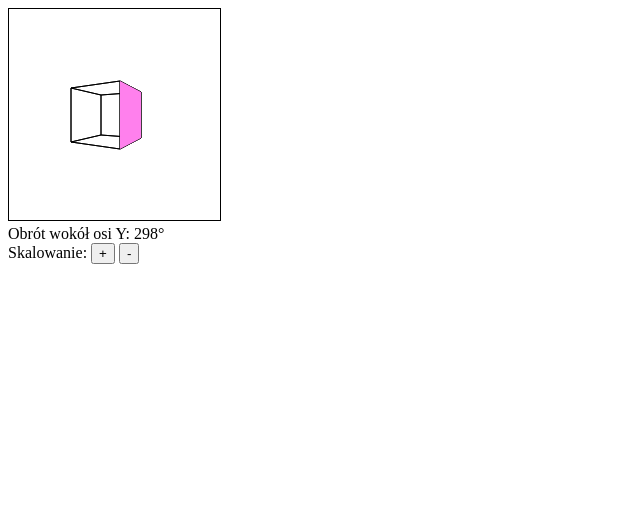
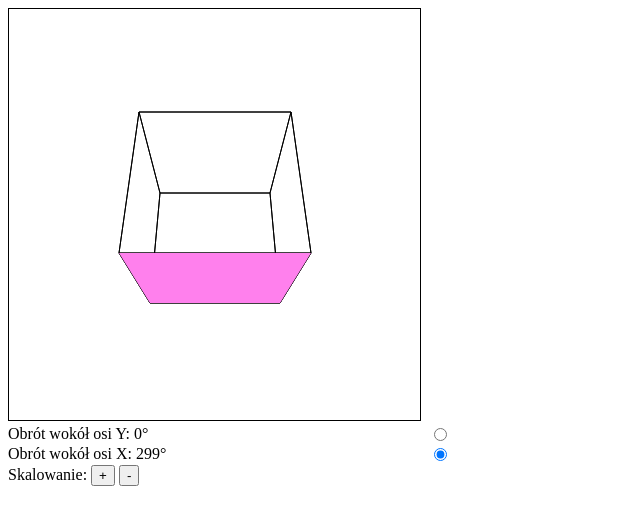
Before and after one commit to DOLEROL/canvas-js-3d, a plain HTML site: page docs/index.html in a window 1280 px wide. Shown: the whole page, without its empty margins (0-640 px from the left). Drawn offline with Linux system fonts and the light colour scheme.

Commit message:
docs update

```diff
--- a/docs/index.html
+++ b/docs/index.html
@@ -5,19 +5,24 @@
     <meta http-equiv="X-UA-Compatible" content="IE=edge">
     <meta name="viewport" content="width=device-width, initial-scale=1.0">
     <title>Document</title>
-    <style>
-        #canvas{
-            border: 1px solid black;
-        }
-    </style>
+    <link rel="stylesheet" href="style.css">
 </head>
 <body>
     <canvas
         id="canvas"
-        width="211"
-        height="211">
+        width="411"
+        height="411">
     </canvas>
-    <div>Obrót wokół osi Y: <span id="Y"></span>°</div>
+    <form>
+        <div class="flex">
+            <div class="flex-item-1">Obrót wokół osi Y: <span id="Y"></span>°</div>
+            <div class="flex-item-2"><input type="radio" name="radio" id="radioY"></div>
+        </div>
+        <div class="flex">
+            <div class="flex-item-1">Obrót wokół osi X: <span id="X"></span>°</div>
+            <div class="flex-item-2"><input type="radio" name="radio" id="radioX" checked></div>
+        </div>
+    </form>
     <div>Skalowanie:
         <button id="scaleUP">+</button>
         <button id="scaleDOWN">-</button>
--- a/docs/main.js
+++ b/docs/main.js
@@ -1,43 +1,35 @@
-class Square{
-    #points = [];
-    #center
-    #size
-
+// rectangular triangle
+class Triangle{
     constructor(center, size){
-        this.#center = center;
-        this.#size = size;
-        this.generatePoints(this.#center, this.#size)
+        this.center = center
+        this.size = size
     }
 
-    generatePoints(center, size){
-        size /= 2
-        for(let i = 0; i < 4; i++){
-            this.#points[i] = this.calcPosition(center, size, i)
+    generatePoints(figure){
+        switch(figure.toLowerCase()){
+            case "square":
+                return this.square(this.center, this.size);
         }
     }
 
-    calcPosition(center, size, corner){
-        let x, y;
-        switch(corner){
-            case 0:
-                x = center.x + size
-                y = center.y + size
-                break;
-            case 1:
-                x = center.x - size
-                y = center.y + size
-                break;
-            case 2:
-                x = center.x - size
-                y = center.y - size
-                break;
-            case 3:
-                x = center.x + size
-                y = center.y - size
-                break;
-        }
+    square(center, size){
+        size /= 2;
 
-        return { x, y, z: center.z }
+        return [
+            { x: center.x - size, y: center.y + size, z: center.z },
+            { x: center.x - size, y: center.y - size, z: center.z },
+            { x: center.x + size, y: center.y - size, z: center.z },
+            { x: center.x + size, y: center.y + size, z: center.z }
+        ]
+    }
+}
+
+class Square extends Triangle{
+    #points = [];
+
+    constructor(center, size){
+        super(center, size);
+        this.#points = super.generatePoints(Square.name);
     }
 
     getPoints(){
@@ -71,43 +63,43 @@ class Cube{
             case 0:
                 x = center.x + size
                 y = center.y + size
-                z = center.y + size
+                z = center.z + size
                 break;
             case 1:
                 x = center.x - size
                 y = center.y + size
-                z = center.y + size
+                z = center.z + size
                 break;
             case 2:
                 x = center.x - size
                 y = center.y - size
-                z = center.y + size
+                z = center.z + size
                 break;
             case 3:
                 x = center.x + size
                 y = center.y - size
-                z = center.y + size
+                z = center.z + size
                 break;
             // ---------
             case 4:
                 x = center.x + size
                 y = center.y + size
-                z = center.y - size
+                z = center.z - size
                 break;
             case 5:
                 x = center.x - size
                 y = center.y + size
-                z = center.y - size
+                z = center.z - size
                 break;
             case 6:
                 x = center.x - size
                 y = center.y - size
-                z = center.y - size
+                z = center.z - size
                 break;
             case 7:
                 x = center.x + size
                 y = center.y - size
-                z = center.y - size
+                z = center.z - size
                 break;
         }
 
@@ -123,8 +115,10 @@ class Cube{
 
 window.onload = () => {
     const spanY = document.getElementById("Y")
+    const spanX = document.getElementById("X")
     const scaleUP = document.getElementById("scaleUP")
     const scaleDOWN = document.getElementById("scaleDOWN")
+    const radio = document.querySelectorAll('input[type="radio"]')
 
     scaleUP.addEventListener("click", ()=>{
         Z += 10;
@@ -144,7 +138,7 @@ window.onload = () => {
         return Math.PI * deg / 180;
     }
 
-    function rotate_Y(point, deg, d){
+    function rotateY(point, deg, d){
         const rad = degToRad(deg);
 
         let z = point.z - d.z;
@@ -156,7 +150,7 @@ window.onload = () => {
         return { y: Math.round(yPrim + d.y), z: Math.round(zPrim + d.z) };
     }
 
-    function rotate_X(point, deg, mid){
+    function rotateX(point, deg, mid){
         const rad = degToRad(deg);
 
         let z = point.z - mid.z;
@@ -168,28 +162,41 @@ window.onload = () => {
         return { x: Math.round(xPrim + mid.x), z: Math.round(zPrim + mid.z) };
     }
 
-    function scale(xy, z, zs, po_xy){
+    function scale(xy, z, zs, pC){
         return Math.round(
             Math.tan(
-                Math.atan((xy - po_xy) / z)
-            ) * zs + po_xy
+                Math.atan((xy - pC) / z)
+            ) * zs + pC
         );
     }
 
-    function rotAndScl(p_1, deg, CAMERA, MID){
-        spanY.innerText = deg
+    function rotateScaleAxisY(p1, deg, CAMERA, MID){
+        spanY.innerText = deg.y
+        spanX.innerText = deg.x
 
-        const r_X = rotate_X(p_1, deg, MID)
-        const s_X = scale(r_X.x, r_X.z, Z, CAMERA.x);
+        const rX = rotateX(p1, deg.y, MID)
+        const sX = scale(rX.x, rX.z, Z, CAMERA.x);
 
-        const s_Y = scale(p_1.y, r_X.z, Z, CAMERA.y);
-        // const r_Y = rotate_Y(p_1, 0, MID)
-        // const s_Y = scale(r_Y.y, r_Y.z, Z, CAMERA.y);
+        const sY = scale(p1.y, rX.z, Z, CAMERA.y);
 
-        // console.log(p_1)
-        // console.log(`DEG: ${DEG} \nXz:${r_X.z} Xs${s_X} Ys:${s_Y}`)
 
-        return [ s_X, s_Y ]
+        return [ sX, sY ]
+    }
+
+    function rotateScaleAxisX(p1, deg, CAMERA, MID){
+        spanY.innerText = deg.y
+        spanX.innerText = deg.x
+
+        const rY = rotateY(p1, deg.x, MID)
+        const sY = scale(rY.y, rY.z, Z, CAMERA.y);
+
+        const sX = scale(p1.x, rY.z, Z, CAMERA.x);
+
+        return [ sX, sY ]
+    }
+
+    function rotateScale(p1, deg, CAMERA, MID){
+        return deg.rot == "y" ? rotateScaleAxisY(p1, deg, CAMERA, MID) : rotateScaleAxisX(p1, deg, CAMERA, MID);
     }
 
 // -------------------------------------------------
@@ -200,8 +207,13 @@ window.onload = () => {
         z: 0
     };
 
-    let DEG = -2;
-    let Z = 130;
+    let DEG = {
+        x: 0,
+        y: 0,
+        rot: 'x'
+    };
+
+    let Z = 350;
 
 // -------------------------------------------------
 
@@ -214,21 +226,16 @@ window.onload = () => {
 //                  TEST
 // -------------------------------------------------
     function drawWall(points){
-        // rotAndScl(points[0], DEG, CAMERA, CENTER)
-        // rotAndScl(points[1], DEG, CAMERA, CENTER)
-
         con.beginPath();
-        con.moveTo(...rotAndScl(points[0], DEG, CAMERA, CENTER));
-        con.lineTo(...rotAndScl(points[1], DEG, CAMERA, CENTER));
-        con.lineTo(...rotAndScl(points[2], DEG, CAMERA, CENTER));
-        con.lineTo(...rotAndScl(points[3], DEG, CAMERA, CENTER));
-        con.lineTo(...rotAndScl(points[0], DEG, CAMERA, CENTER));
+        con.moveTo(...rotateScale(points[0], DEG, CAMERA, CENTER));
+        con.lineTo(...rotateScale(points[1], DEG, CAMERA, CENTER));
+        con.lineTo(...rotateScale(points[2], DEG, CAMERA, CENTER));
+        con.lineTo(...rotateScale(points[3], DEG, CAMERA, CENTER));
+        con.lineTo(...rotateScale(points[0], DEG, CAMERA, CENTER));
         con.stroke();
     }
 
     function drawCube(cube){
-        // drawWall([cube[0], cube[4]])
-
         drawWall([cube[0], cube[1], cube[2], cube[3]])
         drawWall([cube[0], cube[3], cube[7], cube[4]])
         drawWall([cube[0], cube[1], cube[5], cube[4]])
@@ -239,7 +246,7 @@ window.onload = () => {
     }
 
     const newCube = new Cube(CENTER, SIZE);
-
+    console.log(newCube.getPoints())
 // -------------------------------------------------
 //                  DEBUG
 // -------------------------------------------------
@@ -250,24 +257,34 @@ window.onload = () => {
 
 // -------------------------------------------------
 
+
     let interval = setInterval(() => {
         con.clearRect(0, 0, canWidth, canHeight);
 
-        DEG+=2;
-        if(DEG > 360) DEG = 0;
+        radio.forEach(element => {
+            if(element.id == "radioX" && element.checked){
+                DEG.x+=1;
+                if(DEG.x > 360) DEG.x = 0;
+                DEG.rot = 'x';
+            }else if(element.id == "radioY" && element.checked){
+                DEG.y+=1;
+                if(DEG.y > 360) DEG.y = 0;
+                DEG.rot = 'y'
+            }
+        });
 
         // drawWall(newSquare.getPoints())
         drawCube(newCube.getPoints())
 
         con.closePath();
-        con.fillStyle = DEG > 90 && DEG < 270 ? "#ffd700" : "#ff80ed";
+        con.fillStyle = DEG.x > 90 && DEG.x < 270 ? "#ffd700" : "#ff80ed";
         con.fill();
 
-    }, 1000/30)
+    }, 1000/60)
 
     setTimeout(()=>{
         clearInterval(interval)
-    }, 1000 * 10)
+    }, 1000 * 100)
 
 }
 
@@ -275,4 +292,4 @@ window.onload = () => {
 //                  TODO
 // -------------------------------------------------
 //
-//  - Środek figury określa kolejność narysowania
+//  - Środek figury określa kolejność rysowania figury
--- /dev/null
+++ b/docs/style.css
@@ -0,0 +1,16 @@
+#canvas{
+    border: 1px solid black;
+}
+
+.flex{
+    display: flex;
+    flex-wrap: wrap;
+}
+
+.flex-item-1{
+    flex: 1 0
+}
+
+.flex-item-2{
+    flex: 2 0
+}
```
Also changed, not shown: 1 other file.
